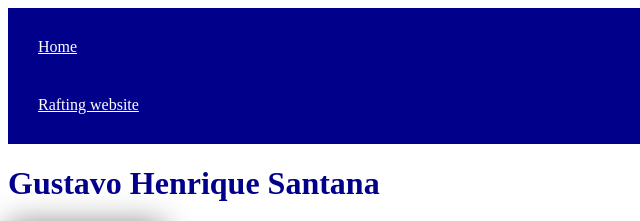
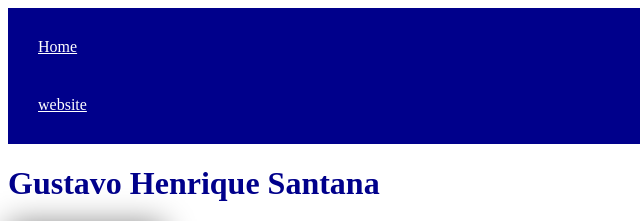
Before and after one commit to Subarashiijapan/wdd130, a plain HTML site: page index.html in a window 1280 px wide. Shown: the top 221 px of the page, 0-640 px from the left. Drawn offline with Linux system fonts and the light colour scheme.

Commit message:
new updates

```diff
--- a/index.html
+++ b/index.html
@@ -11,7 +11,7 @@
 <body>
     <nav>
         <a href="#">Home</a>
-        <a href="wwr/">Rafting website</a>
+        <a href="wwr/">website</a>
     </nav>
 
     <main>
```
